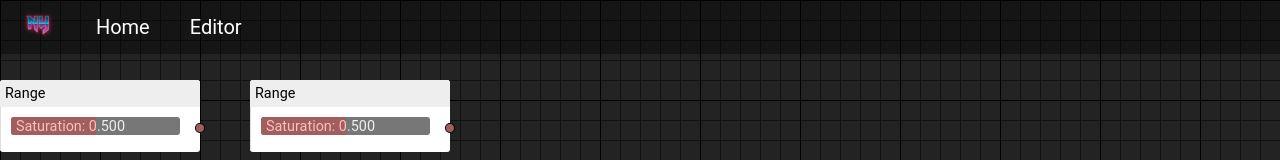
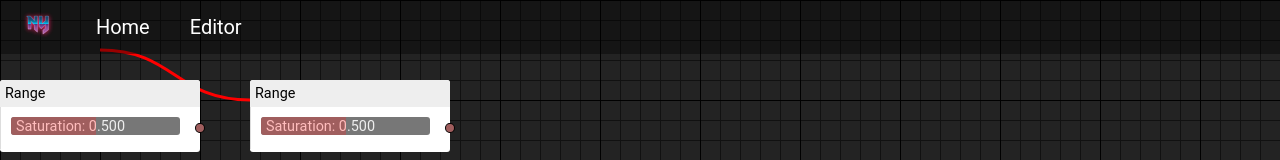
Before and after one commit to yohance-lorrington/SVG-Node-Editor, a React app: page /node-editor in a window 1280 px wide. Shown: the top 160 px of the page. Built offline with nearby package versions, Linux system fonts and the light colour scheme.

Commit message:
created a Bezier classs to display curve between two points closes #5

```diff
--- /dev/null
+++ b/src/componenets/NodeEditor/BezierCurve/Bezier.tsx
@@ -0,0 +1,30 @@
+import * as React from "react";
+import styled from 'styled-components';
+interface BezierProps {
+    beginPointX: number,
+    beginPointY: number,
+    endPointX: number,
+    endPointY: number,
+    color: string
+}
+
+const SVGContainer = styled.div`
+    position: absolute;
+    top: ${props =>props.y}px;
+    left: ${props => props.x}px;
+`;
+const BezierCurve: React.SFC<BezierProps> = (props) => {
+    let height: number = Math.abs(props.beginPointY - props.endPointY);
+    let width: number = Math.abs(props.beginPointX - props.endPointX);
+    let smallestX: number = Math.min(props.beginPointX, props.endPointX);
+    let smallestY: number = Math.min(props.beginPointY, props.endPointY);
+
+    return (
+        <SVGContainer id="yeetHlp" x={smallestX} y={smallestY}>
+            <svg xmlns="http://www.w3.org/2000/svg" height={`${height}`} style={{overflow: 'visible'}} viewBox={`0 0 ${width} ${height}`}>
+                <path d={`M0,${props.beginPointY - smallestY} C${width / 2},${props.beginPointY - smallestY} ${width / 2},${props.endPointY - smallestY} ${width},${props.endPointY - smallestY}`} strokeWidth="3" stroke={props.color} fill="none" />
+            </svg>
+		</SVGContainer>
+			);
+}
+export default BezierCurve;
--- a/src/componenets/NodeEditor/Editor.tsx
+++ b/src/componenets/NodeEditor/Editor.tsx
@@ -2,6 +2,7 @@ import * as React from "react";
 import ContextMenu from './ContextMenu';
 import styled from 'styled-components';
 import BaseNode from './Nodes/Node';
+import BezierCurve from './BezierCurve/Bezier';
 interface State{
     contextMenuLeft: number,
     contextMenuTop: number,
@@ -58,9 +59,12 @@ class NodeEditor extends React.Component<{},State>{
     }
 
     render() {
+
         return (
+
             <Editor id="Editor">
-                <BaseNode left={250} top={80}/>
+                <BaseNode left={250} top={80} />
+                <BezierCurve beginPointX={100} beginPointY={50} endPointX={250} endPointY={100} color="red"/>
                 <BaseNode/>
                 <ContextMenu left={this.state.contextMenuLeft} top={this.state.contextMenuTop} show={this.state.showContextMenu}/>
             </Editor>
--- a/src/componenets/NodeEditor/Nodes/Node.tsx
+++ b/src/componenets/NodeEditor/Nodes/Node.tsx
@@ -2,6 +2,7 @@ import * as React from "react";
 import * as ReactDOM from "react-dom";
 import InputRange from './Input';
 import styled from 'styled-components';
+
 
 const Node = styled.div`
     width: 200px;
@@ -47,8 +48,21 @@ const Node = styled.div`
     }
 
 `;
-interface NodeProps { top: number, left: number }
+interface Connector {
+    type: string,
+    value: number
+}
+
+interface NodeProps {
+    top: number,
+    left: number,
+    inputs?: Map<string,Connector>,
+    outputs?: Map<string,Connector>
+}
+
 interface NodeState { top: string, left: string }
+
+
 class BaseNode extends React.Component<NodeProps,NodeState>{
     elmnt: HTMLElement;
     pos1: number;
@@ -71,6 +85,10 @@ class BaseNode extends React.Component<NodeProps,NodeState>{
             left: `${this.props.left}px`
         }
     }
+    static defaultProps = {
+        top: 80,
+        left: 0
+    };
     dragmousedown(e){
         e = e || window.event;
         e.preventDefault();
@@ -125,10 +143,8 @@ class BaseNode extends React.Component<NodeProps,NodeState>{
 
         )
     }
-    static defaultProps = {
-        top: 80,
-        left: 0
-    };
+
+
 }
 
 export default BaseNode;
```
